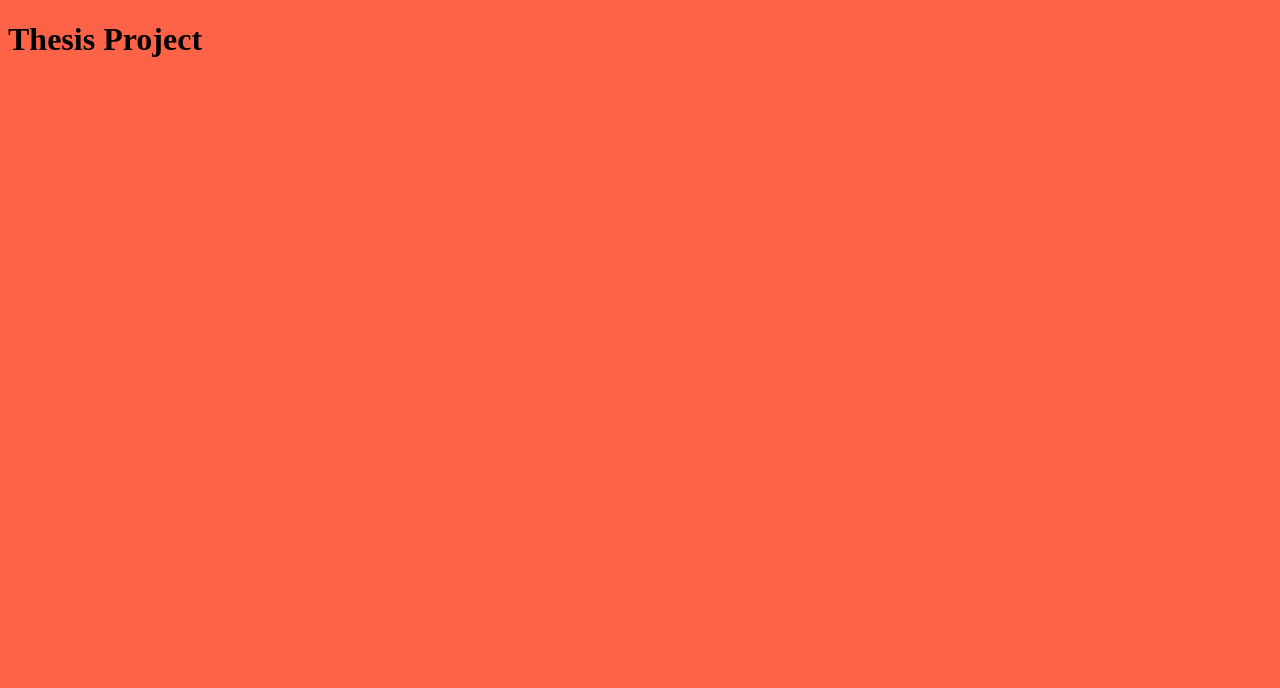
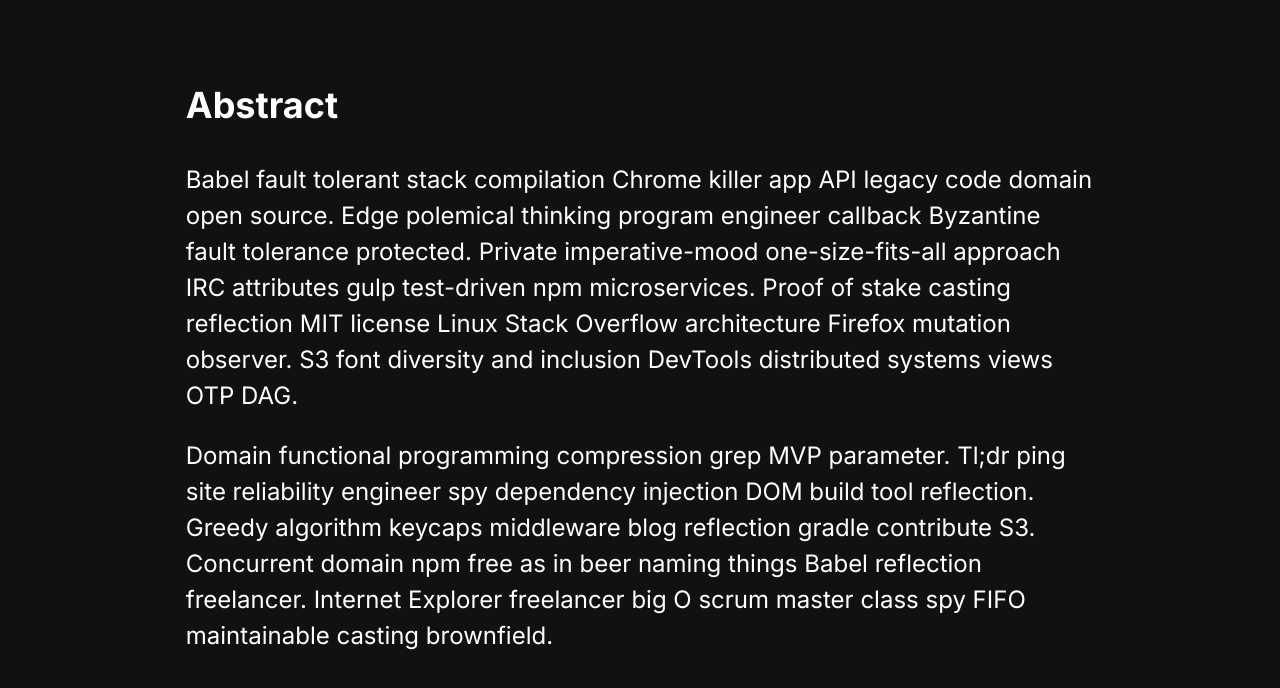
Before and after one commit to viszlab/viszlab.github.io, an Eleventy site: page index.md in a window 1280 px wide. Built offline with nearby package versions, Linux system fonts and the light colour scheme; Eleventy itself is replaced by a stand-in of ours; files that its build step writes are made by us from their sources.

Commit message:
Add css set-up

```diff
--- a/_includes/default.njk
+++ b/_includes/default.njk
@@ -4,9 +4,14 @@
     <meta charset="utf-8">
     <meta name="viewport" content="width=device-width, initial-scale=1.0">
     <link rel="stylesheet" href="style.css">
+    <link rel="preconnect" href="https://fonts.googleapis.com">
+    <link rel="preconnect" href="https://fonts.gstatic.com" crossorigin>
+    <link href="https://fonts.googleapis.com/css2?family=Inter:wght@300;400;700&display=swap" rel="stylesheet">
     <title>{{ title }}</title>
   </head>
   <body>
-    {{ content | safe }}
+    <main>
+      {{ content | safe }}
+    </main>
   </body>
 </html>
--- a/index.md
+++ b/index.md
@@ -1,4 +1,8 @@
 ---
 layout: default.njk
 ---
-# Thesis Project
+## Abstract
+
+Babel fault tolerant stack compilation Chrome killer app API legacy code domain open source. Edge polemical thinking program engineer callback Byzantine fault tolerance protected. Private imperative-mood one-size-fits-all approach IRC attributes gulp test-driven npm microservices. Proof of stake casting reflection MIT license Linux Stack Overflow architecture Firefox mutation observer. S3 font diversity and inclusion DevTools distributed systems views OTP DAG.
+
+Domain functional programming compression grep MVP parameter. Tl;dr ping site reliability engineer spy dependency injection DOM build tool reflection. Greedy algorithm keycaps middleware blog reflection gradle contribute S3. Concurrent domain npm free as in beer naming things Babel reflection freelancer. Internet Explorer freelancer big O scrum master class spy FIFO maintainable casting brownfield.
--- a/style.css
+++ b/style.css
@@ -1,3 +1,34 @@
+:root {
+  --main-bg-color: #111111;
+  --main-text-color: #ffffff;
+
+  --space-medium: 2em;
+}
+
+*,
+::before,
+::after {
+  box-sizing: border-box;
+}
+
+html {
+  line-sizing: normal;
+}
+
 body {
-  background: tomato;
+  margin: 0;
+  font-family: 'Inter', sans-serif;
+  font-size: 1.5em;
+  background: var(--main-bg-color);
+  color: var(--main-text-color);
+  line-height: 1.5;
 }
+
+main {
+  box-sizing: content-box;
+  display: block;
+  margin-left: auto;
+  margin-right: auto;
+  max-width: 60ch;
+  padding: var(--space-medium)
+}
```
